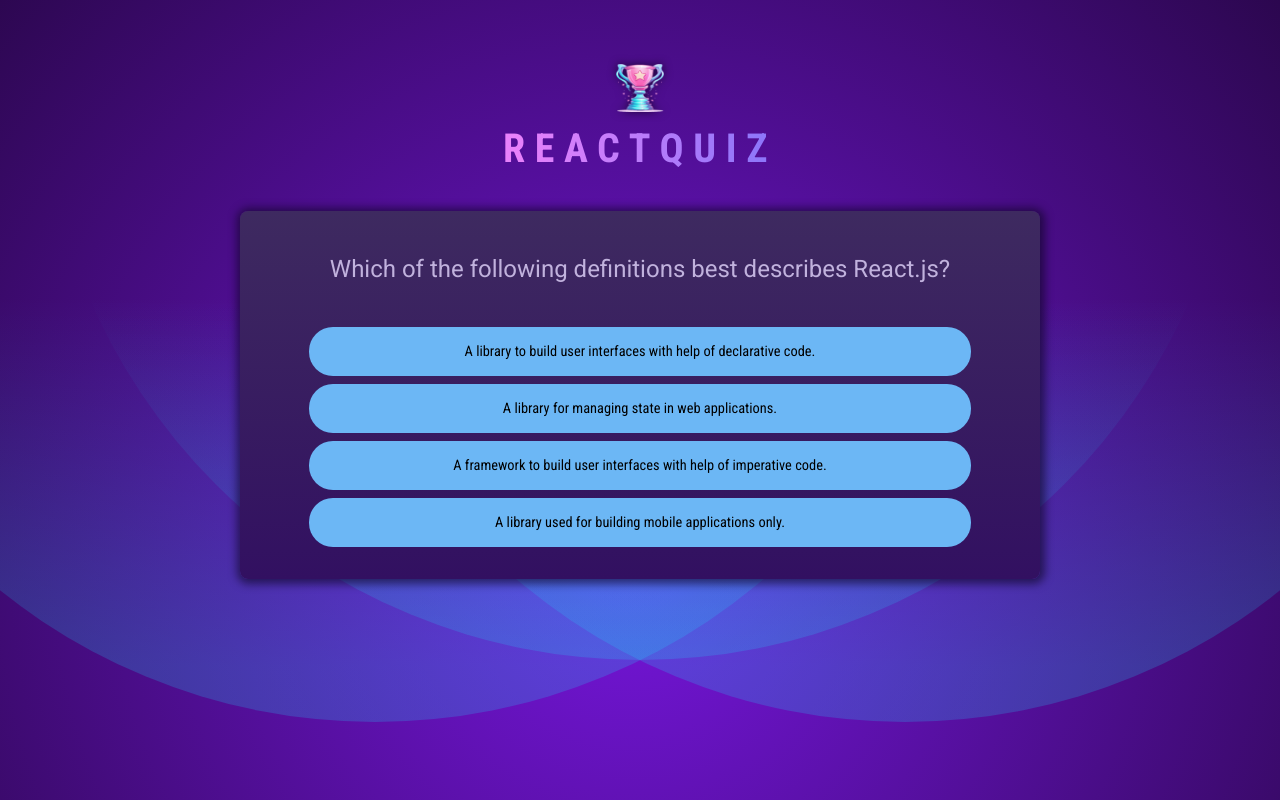
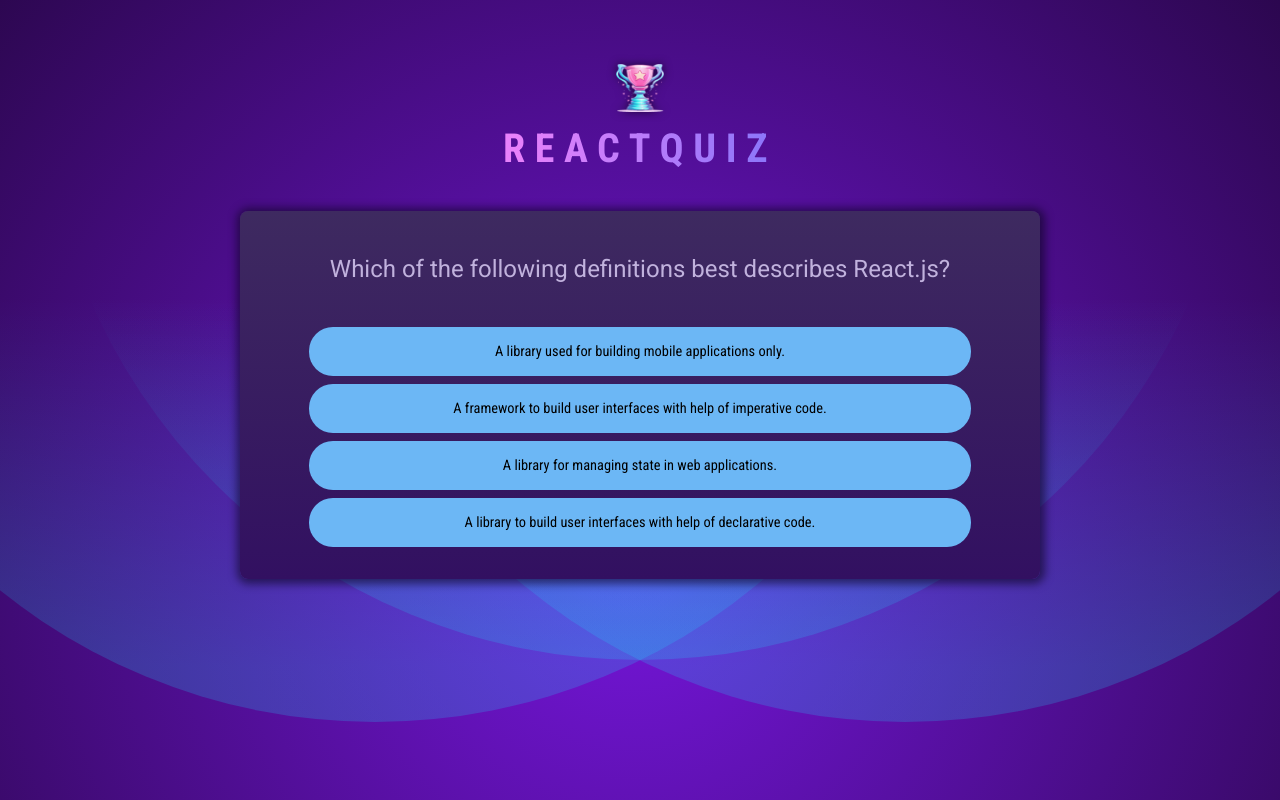
Before and after one commit to forxynet/reactquiz, a React (Vite) app: page / in a window 1280 px wide. Built offline with nearby package versions, Linux system fonts and the light colour scheme.

Commit message:
updated quiz with completed

```diff
--- a/src/App.jsx
+++ b/src/App.jsx
@@ -4,7 +4,9 @@
     return (
         <>
             <Header />
-            <Quiz />
+            <main>
+                <Quiz />
+            </main>
         </>
     )
 }
--- a/src/components/Quiz.jsx
+++ b/src/components/Quiz.jsx
@@ -1,11 +1,15 @@
 import { useState } from 'react';
 
 import QUESTIONS from '../questions.js';
+import quizCompleteImg from '../assets/quiz-complete.png';
+
 
 export default function Quiz() {
     const [userAnswers, setUserAnswers] = useState([]);
 
     const activeQuestionIndex = userAnswers.length;
+
+    const quizIsComplete = activeQuestionIndex === QUESTIONS.length;
 
     function handleSelectAnswer(selectedAnswer) {
         setUserAnswers((prevUserAnswers) => {
@@ -13,12 +17,22 @@
         });
     }
 
+    if (quizIsComplete) {
+        return <div id='summary'>
+            <img src={quizCompleteImg} alt='Quiz Complete' />
+            <h2>Quiz Complete</h2>
+        </div>
+    }
+
+    const shuffleAnswers = [...QUESTIONS[activeQuestionIndex].answers];
+    shuffleAnswers.sort(() => Math.random() - 0.5);
+
     return (
         <div id="quiz">
             <div id="question">
                 <h2>{QUESTIONS[activeQuestionIndex].text}</h2>
                 <ul id="answers">
-          {QUESTIONS[activeQuestionIndex].answers.map((answer) => (
+                    {shuffleAnswers.map((answer) => (
                         <li key={answer} className="answer">
                             <button onClick={() => handleSelectAnswer(answer)}>
                                 {answer}
```
Lines whose indentation alone changed are shown as unchanged.
